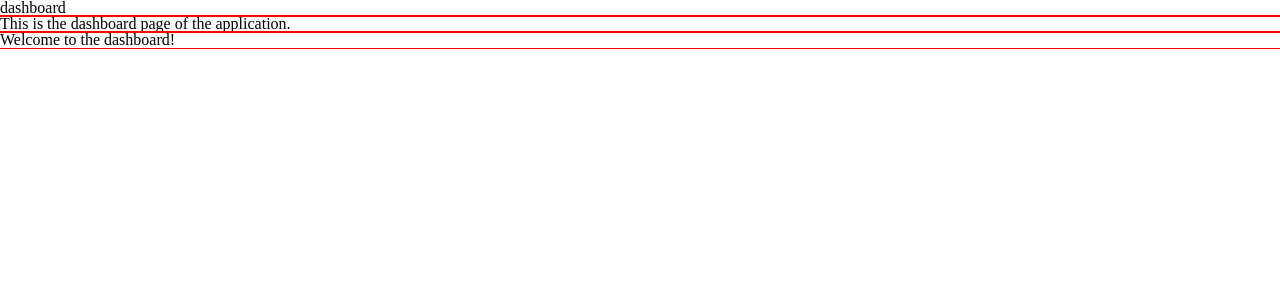
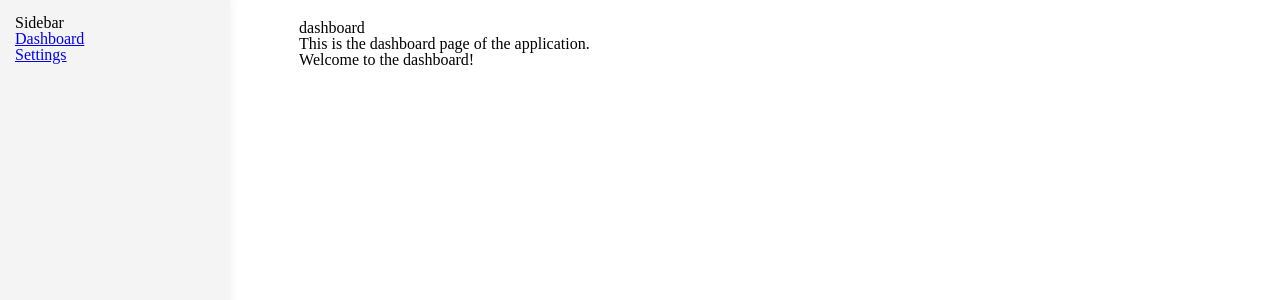
Before and after one commit to nguyenbaohua/templete-reactjs, a React (Vite) app: page / in a window 1280 px wide. Shown: the top 300 px of the page. Built offline with nearby package versions, Linux system fonts and the light colour scheme.

Commit message:
update dashboard

```diff
--- a/src/App.jsx
+++ b/src/App.jsx
@@ -3,8 +3,8 @@ import { Routes, Route, Link } from "react-router"
 import Login from './pages/login/Login.jsx'
 import Dashboard from './pages/dashboard/Dashboard.jsx'
 import SettingPage from './pages/setting/Setting.jsx'
-import Sidebar from './components/sidebar/Sidebar.jsx'
-import Navbar from './components/navbar/Navbar.jsx'
+// import Sidebar from './components/sidebar/Sidebar.jsx'
+// import Navbar from './components/navbar/Navbar.jsx'
 import TodoApp from './pages/todo-app/TodoApp.jsx'
 import ProtectedRoute from './utils/ProtectedRoute.jsx'
 import './assets/App.scss'
--- a/src/assets/App.scss
+++ b/src/assets/App.scss
@@ -1 +1 @@
-* { outline: 1px solid red; }
+// * { outline: 1px solid red; }
--- a/src/components/sidebar/Sidebar.jsx
+++ b/src/components/sidebar/Sidebar.jsx
@@ -4,12 +4,12 @@ import './assets/Sidebar.scss'
 
 export default function Sidebar() {
   return (
-    <nav className="sidebar">
+    <div className="sidebar">
       <h2>Sidebar</h2>
       <ul>
         <li><Link to="/">Dashboard</Link></li>
         <li><Link to="/settings">Settings</Link></li>
       </ul>
-    </nav>
+    </div>
   );
 }
--- a/src/components/sidebar/assets/Sidebar.scss
+++ b/src/components/sidebar/assets/Sidebar.scss
@@ -1,8 +1,14 @@
 
-.sidebar{
+.sidebar {
   background-color: #f4f4f4;
   padding: 15px;
   width: 200px;
   height: 100vh;
   position: fixed;
+  top: 0;
+  left: 0;
+  display: flex;
+  flex-direction: column;
+  box-shadow: 2px 0 8px rgba(0,0,0,0.05);
+  z-index: 100;
 }
--- a/src/pages/dashboard/Dashboard.jsx
+++ b/src/pages/dashboard/Dashboard.jsx
@@ -1,9 +1,20 @@
+
+import Sidebar from '../../components/sidebar/Sidebar.jsx'
+import Navbar from '../../components/navbar/Navbar.jsx'
+import './assets/Dashboard.scss'
+
 export default function Dashboard() {
   return (
     <>
-      <h1>dashboard</h1>
-      <p>This is the dashboard page of the application.</p>
-      <p>Welcome to the dashboard!</p>
+      <div className="app-container">
+        <Navbar />
+        <Sidebar />
+        <div className="main-content">
+          <h1>dashboard</h1>
+          <p>This is the dashboard page of the application.</p>
+          <p>Welcome to the dashboard!</p>
+        </div>
+      </div>
     </>
   )
 }
--- /dev/null
+++ b/src/pages/dashboard/assets/Dashboard.scss
@@ -0,0 +1,10 @@
+// App.scss
+.app-container {
+  display: flex;
+}
+
+.main-content {
+  margin-left: 200px; // bằng với width của sidebar
+  flex: 1;
+  padding: 20px;
+}
--- a/src/pages/login/Login.jsx
+++ b/src/pages/login/Login.jsx
@@ -3,28 +3,28 @@ import { useNavigate } from 'react-router'
 import './assets/Login.scss'
 
 export default function Login() {
-	const [username, setUsername] = useState('')
+	const [email, setEmail] = useState('')
 	const [password, setPassword] = useState('')
 	const navigate = useNavigate()
 
 	const handleLogin = async (e) => {
 		e.preventDefault()
 		try {
-			if (!username || !password) {
-				alert('Please enter both username and password')
+			if (!email || !password) {
+				alert('Please enter both email and password')
 				return
 			}
 
-			// const endpoint = 'api/auth/login'
-			const endpoint = 'https://fakestoreapi.com/auth/login'
-			// https://fakestoreapi.com/auth/login , username: mor_2314, password: 83r5^_
+			const endpoint = 'http://127.0.0.1:3000/api/auth/login'
+			// https://fakestoreapi.com/auth/login , mor_2314 / 83r5^_
+			// localhost:3000/api/auth/login , admin@example.com / admin123
 
 			const response = await fetch(endpoint, {
 				method: 'POST',
 				headers: {
 					'Content-Type': 'application/json',
 				},
-				body: JSON.stringify({ username, password }),
+				body: JSON.stringify({ email, password }),
 			})
 			if (!response.ok) throw new Error('Login failed')
 			const data = await response.json()
@@ -42,12 +42,12 @@ export default function Login() {
 			<h2>Login</h2>
 			<form onSubmit={handleLogin}>
 				<div>
-					<label htmlFor="username">Username:</label>
+					<label htmlFor="email">Email:</label>
 					<input
 						type="text"
-						id="username"
-						value={username}
-						onChange={(e) => setUsername(e.target.value)}
+						id="email"
+						value={email}
+						onChange={(e) => setEmail(e.target.value)}
 					/>
 				</div>
 				<div>
```
